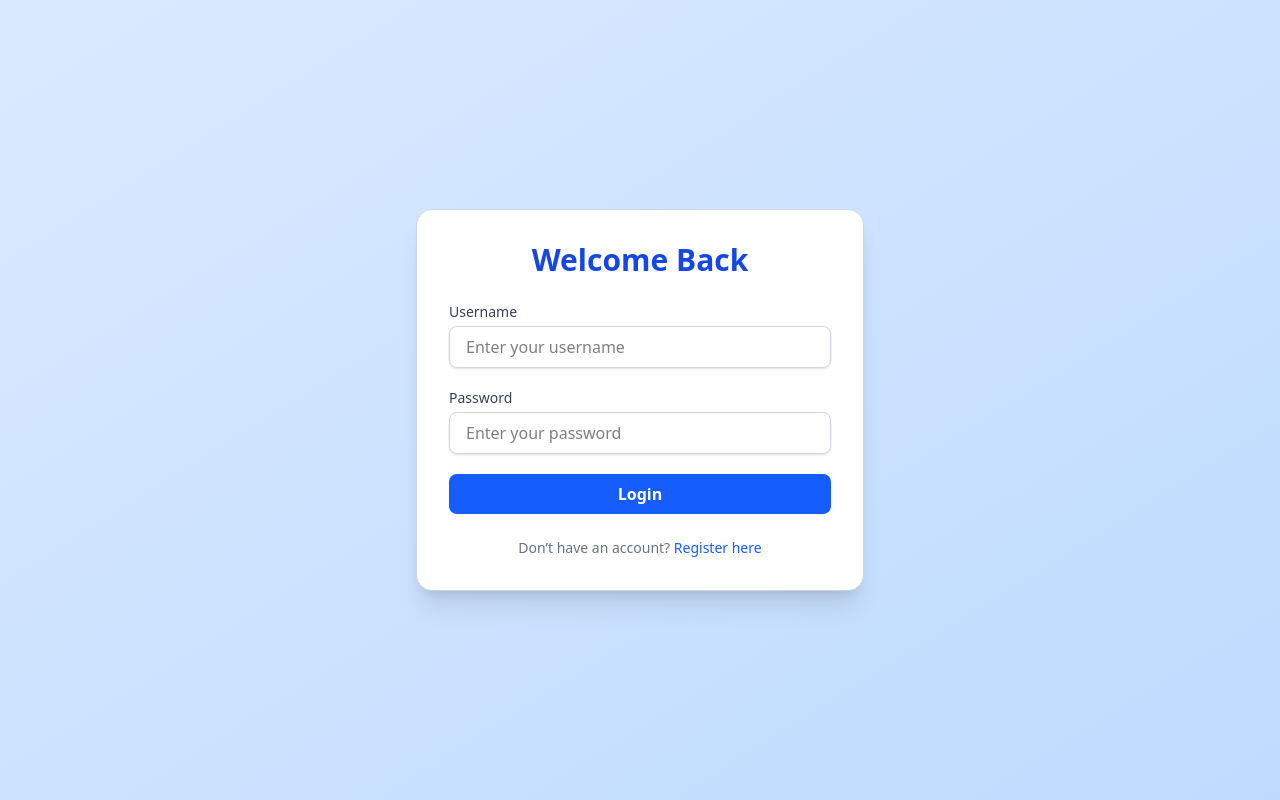
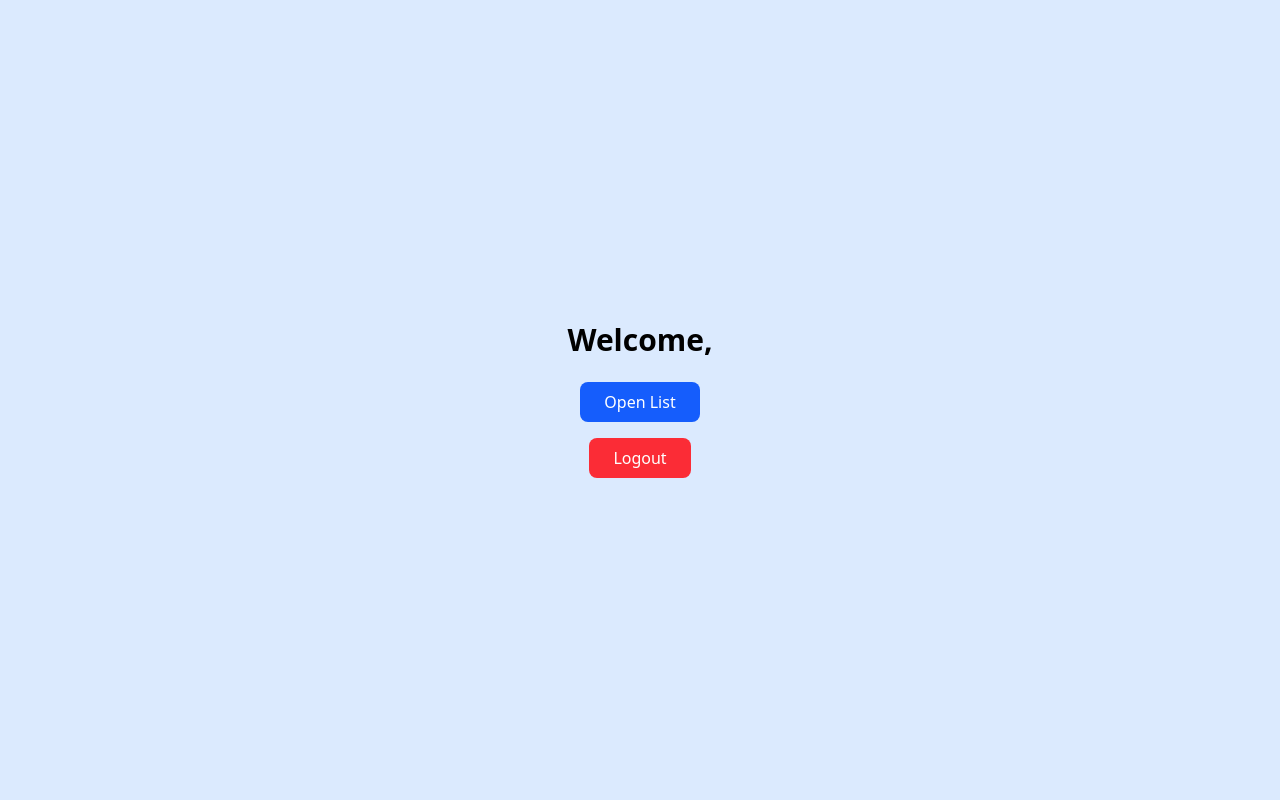
Before and after one commit to ValenciaJimmyJr/to-do-list, a React (Vite) app in the folder client/: page /home in a window 1280 px wide. Built offline with nearby package versions, Linux system fonts and the light colour scheme; sample sign-in values are in the browser's storage.

Commit message:
Fix React Router routes

```diff
--- a/client/src/App.jsx
+++ b/client/src/App.jsx
@@ -10,15 +10,23 @@ function App() {
   const handleSubmit = (e) => {
     e.preventDefault();
 
-    if (!username || !password) {
-      setAlert("⚠️ Please enter both username and password to continue.");
+    const users = JSON.parse(localStorage.getItem("users")) || [];
+
+    const user = users.find(
+      (u) => u.username === username && u.password === password
+    );
+
+    if (!user) {
+      setAlert("⚠️ Invalid username or password.");
       return;
     }
 
-    setAlert(`✅ Welcome back, ${username}! Redirecting to your home page...`);
+    localStorage.setItem("currentUser", JSON.stringify(user));
+    setAlert(`✅ Welcome back, ${user.fullName}! Redirecting...`);
+
     setTimeout(() => {
       navigate("/home");
-    }, 2000);
+    }, 1000);
   };
 
   return (
@@ -28,7 +36,6 @@ function App() {
           Welcome Back
         </h1>
 
-        {/* Alert Box */}
         {alert && (
           <div
             className={`mb-4 px-4 py-2 rounded ${
@@ -42,45 +49,32 @@ function App() {
         )}
 
         <form onSubmit={handleSubmit} className="space-y-5">
-          <div>
-            <label className="block text-sm font-medium text-gray-700 mb-1">
-              Username
-            </label>
           <input
             type="text"
+            placeholder="Username"
             value={username}
             onChange={(e) => setUsername(e.target.value)}
             required
-              className="w-full px-4 py-2 border border-gray-300 rounded-lg shadow-sm focus:outline-none focus:ring-2 focus:ring-blue-500 focus:border-transparent"
-              placeholder="Enter your username"
+            className="w-full px-4 py-2 border rounded-lg"
           />
-          </div>
 
-          <div>
-            <label className="block text-sm font-medium text-gray-700 mb-1">
-              Password
-            </label>
           <input
             type="password"
+            placeholder="Password"
             value={password}
             onChange={(e) => setPassword(e.target.value)}
             required
-              className="w-full px-4 py-2 border border-gray-300 rounded-lg shadow-sm focus:outline-none focus:ring-2 focus:ring-blue-500 focus:border-transparent"
-              placeholder="Enter your password"
+            className="w-full px-4 py-2 border rounded-lg"
           />
-          </div>
 
-          <button
-            type="submit"
-            className="w-full bg-blue-600 text-white py-2 rounded-lg font-semibold hover:bg-blue-700 transition duration-200"
-          >
+          <button className="w-full bg-blue-600 text-white py-2 rounded-lg hover:bg-blue-700">
             Login
           </button>
         </form>
 
         <p className="text-sm text-center text-gray-500 mt-6">
           Don’t have an account?{" "}
-          <Link to="/register" className="text-blue-600 font-medium hover:underline">
+          <Link to="/register" className="text-blue-600 hover:underline">
             Register here
           </Link>
         </p>
--- a/client/src/main.jsx
+++ b/client/src/main.jsx
@@ -4,6 +4,7 @@ import { BrowserRouter, Routes, Route } from "react-router-dom";
 
 import App from "./App.jsx";
 import Home from "./pages/Home.jsx";
+import Register from "./pages/Register.jsx";
 import ListItem from "./pages/ListItem.jsx";
 
 import "./css/globals.css";
@@ -12,10 +13,10 @@ createRoot(document.getElementById("root")).render(
   <StrictMode>
     <BrowserRouter>
       <Routes>
-        <Route path="/" element={<App />}>
-          <Route path="Home" element={<Home />} />
-          <Route path="List" element={<ListItem />} />
-        </Route>
+        <Route path="/" element={<App />} />
+        <Route path="/register" element={<Register />} />
+        <Route path="/home" element={<Home />} />
+        <Route path="/list/:id" element={<ListItem />} />
       </Routes>
     </BrowserRouter>
   </StrictMode>
--- a/client/src/pages/Home.jsx
+++ b/client/src/pages/Home.jsx
@@ -1,26 +1,38 @@
-import { Link } from "react-router-dom";
+import { useEffect } from "react";
+import { useNavigate } from "react-router-dom";
 
 function Home() {
+  const navigate = useNavigate();
+  const user = JSON.parse(localStorage.getItem("currentUser"));
+
+  useEffect(() => {
+    if (!user) navigate("/");
+  }, []);
+
+  const logout = () => {
+    localStorage.removeItem("currentUser");
+    navigate("/");
+  };
+
   return (
-    <div className="min-h-screen bg-gray-100 flex items-center justify-center">
-      <div className="bg-white rounded-xl shadow w-96 text-center">
+    <div className="min-h-screen flex flex-col items-center justify-center bg-blue-100">
+      <h1 className="text-3xl font-bold mb-6">
+        Welcome, {user?.fullName}
+      </h1>
 
-        {/* BIG HEADER */}
-        <div className="bg-blue-600 text-white py-6 rounded-t-xl">
-          <h1 className="text-3xl font-bold">Lists</h1>
-        </div>
+      <button
+        onClick={() => navigate("/list/1")}
+        className="mb-4 bg-blue-600 text-white px-6 py-2 rounded-lg"
+      >
+        Open List
+      </button>
 
-        {/* LIST COLUMN */}
-        <div className="flex flex-col items-center py-6 space-y-4">
-          <Link
-            to="/list"
-            className="w-3/4 text-lg font-semibold text-blue-600 border border-blue-600 rounded-lg py-3 hover:bg-blue-50 transition"
-          >
-            List
-          </Link>
-        </div>
-
-      </div>
+      <button
+        onClick={logout}
+        className="bg-red-500 text-white px-6 py-2 rounded-lg"
+      >
+        Logout
+      </button>
     </div>
   );
 }
--- a/client/src/pages/ListItem.jsx
+++ b/client/src/pages/ListItem.jsx
@@ -75,11 +75,12 @@ function ListItem() {
   return (
     <div className="min-h-screen bg-gray-100 p-6">
       <button
-        onClick={() => navigate("/")}
-        className="mb-6 bg-gray-300 hover:bg-gray-400 text-gray-800 px-5 py-3 rounded-lg text-lg font-medium transition"
-      >
-        ← Back
-      </button>
+  onClick={() => navigate("/home")}
+  className="mb-6 bg-gray-300 hover:bg-gray-400 text-gray-800 px-5 py-3 rounded-lg"
+>
+  ← Back
+</button>
+
 
       <h1 className="text-3xl font-bold mb-6 text-center text-blue-700">{list.list}</h1>
 
--- a/client/src/pages/Register.jsx
+++ b/client/src/pages/Register.jsx
@@ -7,45 +7,40 @@ function Register() {
   const [username, setUsername] = useState("");
   const [password, setPassword] = useState("");
   const [confirmPassword, setConfirmPassword] = useState("");
-  const [alert, setAlert] = useState(""); // Inline alert message
+  const [alert, setAlert] = useState("");
 
   const handleSubmit = (e) => {
     e.preventDefault();
 
     if (password !== confirmPassword) {
-      setAlert(
-        "⚠️ Passwords do not match! Make sure 'Password' and 'Confirm Password' fields are identical."
-      );
+      setAlert("⚠️ Passwords do not match.");
       return;
     }
 
-    if (!fullName.trim()) {
-      setAlert("⚠️ Full Name cannot be empty. Please enter your full name.");
+    const users = JSON.parse(localStorage.getItem("users")) || [];
+
+    if (users.find((u) => u.username === username)) {
+      setAlert("⚠️ Username already exists.");
       return;
     }
 
-    if (!username.trim()) {
-      setAlert("⚠️ Username cannot be empty. Please choose a username.");
-      return;
-    }
+    users.push({ fullName, username, password });
+    localStorage.setItem("users", JSON.stringify(users));
 
-    // TODO: connect backend
-    setAlert(`✅ Success! Account for ${fullName} has been registered.`);
+    setAlert(`✅ Account created! Redirecting...`);
 
-    // Clear form after 2 seconds and redirect
     setTimeout(() => {
       navigate("/");
-    }, 2000);
+    }, 1000);
   };
 
   return (
     <div className="min-h-screen flex items-center justify-center bg-gradient-to-br from-blue-100 to-blue-200 p-6">
-      <div className="w-full max-w-md bg-white border border-gray-300 rounded-2xl shadow-xl p-8">
+      <div className="w-full max-w-md bg-white border rounded-2xl shadow-xl p-8">
         <h1 className="text-3xl font-bold text-center text-blue-700 mb-6">
           Create Account
         </h1>
 
-        {/* Alert Box */}
         {alert && (
           <div
             className={`mb-4 px-4 py-2 rounded ${
@@ -59,73 +54,50 @@ function Register() {
         )}
 
         <form onSubmit={handleSubmit} className="space-y-5">
-          <div>
-            <label className="block text-sm font-medium text-gray-700 mb-1">
-              Full Name
-            </label>
           <input
             type="text"
+            placeholder="Full Name"
             value={fullName}
             onChange={(e) => setFullName(e.target.value)}
             required
-              className="w-full px-4 py-2 border border-gray-300 rounded-lg shadow-sm focus:outline-none focus:ring-2 focus:ring-blue-500 focus:border-transparent"
-              placeholder="Enter your full name"
+            className="w-full px-4 py-2 border rounded-lg"
           />
-          </div>
 
-          <div>
-            <label className="block text-sm font-medium text-gray-700 mb-1">
-              Username
-            </label>
           <input
             type="text"
+            placeholder="Username"
             value={username}
             onChange={(e) => setUsername(e.target.value)}
             required
-              className="w-full px-4 py-2 border border-gray-300 rounded-lg shadow-sm focus:outline-none focus:ring-2 focus:ring-blue-500 focus:border-transparent"
-              placeholder="Choose a username"
+            className="w-full px-4 py-2 border rounded-lg"
           />
-          </div>
 
-          <div>
-            <label className="block text-sm font-medium text-gray-700 mb-1">
-              Password
-            </label>
           <input
             type="password"
+            placeholder="Password"
             value={password}
             onChange={(e) => setPassword(e.target.value)}
             required
-              className="w-full px-4 py-2 border border-gray-300 rounded-lg shadow-sm focus:outline-none focus:ring-2 focus:ring-blue-500 focus:border-transparent"
-              placeholder="Create a password"
+            className="w-full px-4 py-2 border rounded-lg"
           />
-          </div>
 
-          <div>
-            <label className="block text-sm font-medium text-gray-700 mb-1">
-              Confirm Password
-            </label>
           <input
             type="password"
+            placeholder="Confirm Password"
             value={confirmPassword}
             onChange={(e) => setConfirmPassword(e.target.value)}
             required
-              className="w-full px-4 py-2 border border-gray-300 rounded-lg shadow-sm focus:outline-none focus:ring-2 focus:ring-blue-500 focus:border-transparent"
-              placeholder="Repeat your password"
+            className="w-full px-4 py-2 border rounded-lg"
           />
-          </div>
 
-          <button
-            type="submit"
-            className="w-full bg-blue-600 text-white py-2 rounded-lg font-semibold hover:bg-blue-700 transition duration-200"
-          >
+          <button className="w-full bg-blue-600 text-white py-2 rounded-lg hover:bg-blue-700">
             Register
           </button>
         </form>
 
         <p className="text-sm text-center text-gray-500 mt-6">
           Already have an account?{" "}
-          <Link to="/" className="text-blue-600 font-medium hover:underline">
+          <Link to="/" className="text-blue-600 hover:underline">
             Login here
           </Link>
         </p>
```
Also changed, not shown: client/vercel.json. Lines whose indentation alone changed are shown as unchanged.
